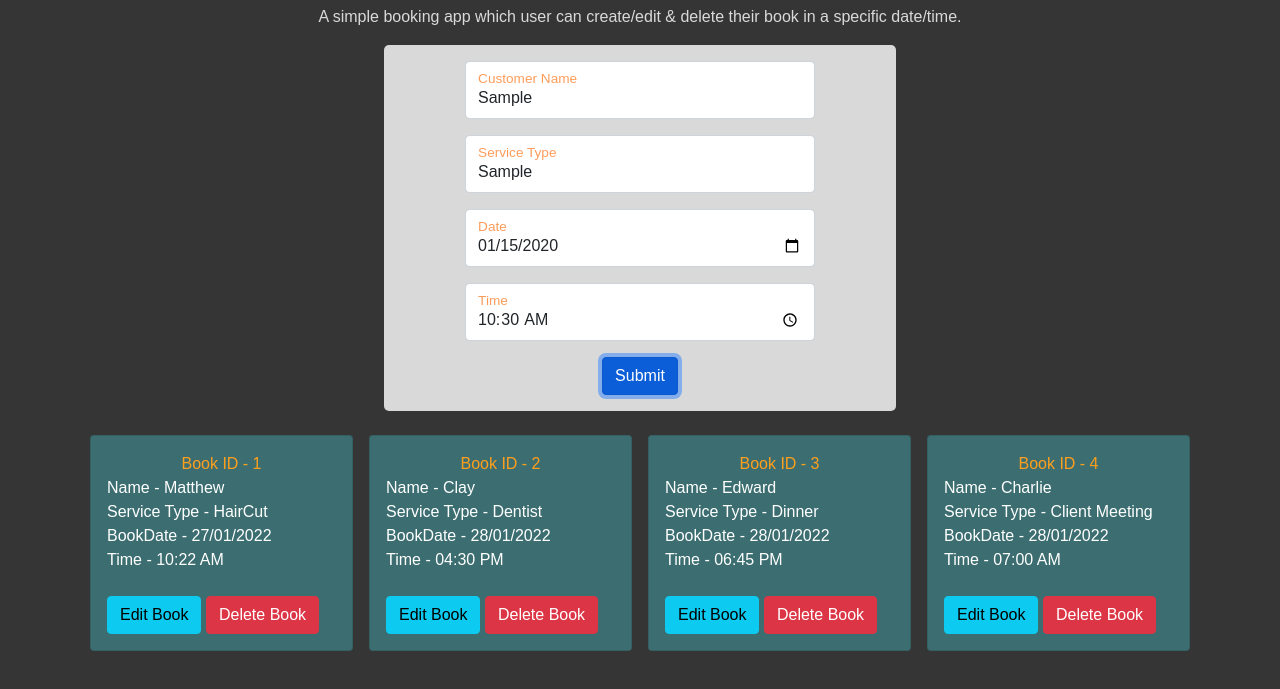
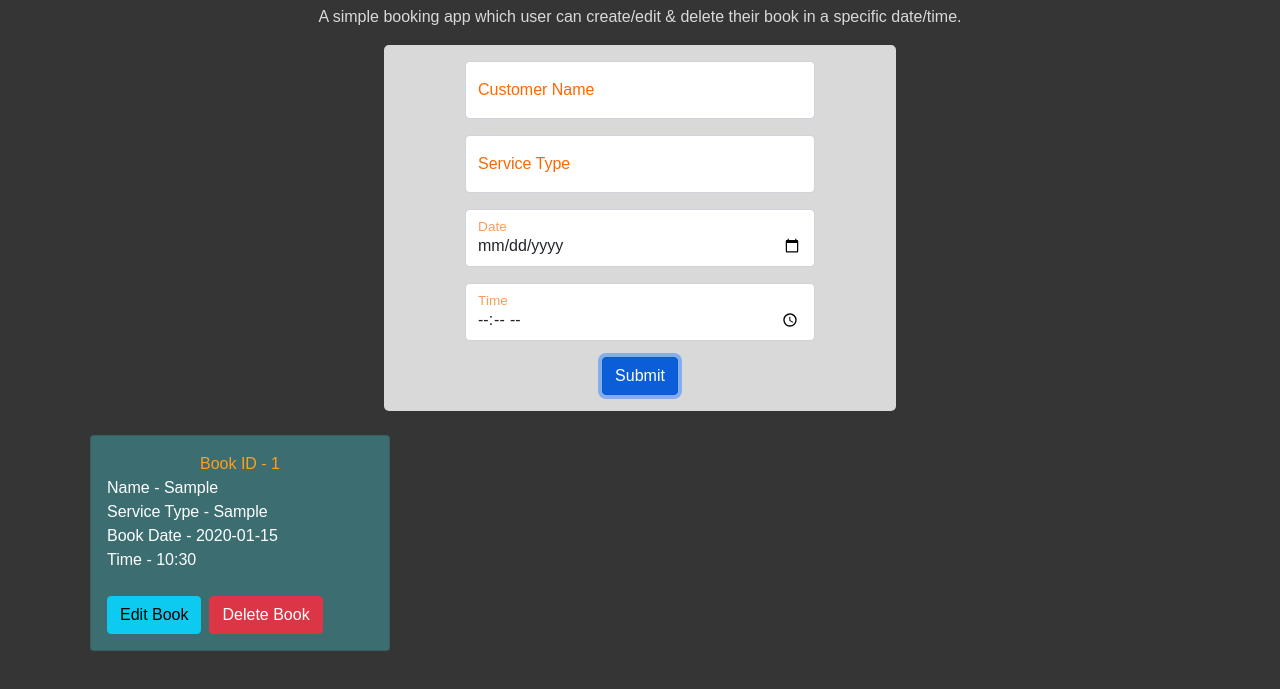
Before and after one commit to matthew-clay/simpleBookingApp-JS, a plain HTML site: page index.html in a window 1280 px wide. Both pictures are taken after typing "Sample", "Sample", "2020-01-15", "10:30" into the empty fields and a click on the button "Submit". Shown: the part 67-756 px from the top of the page. Drawn offline with nearby package versions, Linux system fonts and the light colour scheme; a web font is replaced by a local one.

Commit message:
added JS code for bookInfo previews

```diff
--- a/app.js
+++ b/app.js
@@ -7,19 +7,67 @@ const bookDateTag = document.querySelector("#bookDate");
 const bookTimeTag = document.querySelector("#bookTime");
 const btnSubmitTag = document.querySelector("#btnSubmit");
 
+
 const bookInfoContainerTag = document.querySelector('.bookInfoContainer');
 
-const saveCustomerBook = () => {
-	if (customerNameTag.value === "") {
-		alert('Name Required...');
-		return alert
+const clearPreviousInfo = (/*callback*/) => {
+	for (let i = 0; i < inputTags.length; i++) {
+		inputTags[i].value = "";
 	}
+	// callback();
 }
 
+const saveCustomerBook = () => {
+	if (customerNameTag.value === "" && serviceNameTag === "" && bookDateTag === "") {
+		alert('Input Field Required...');
+		return alert;
+	}
+	createShowBookedInfo();
+}
+
+
 window.addEventListener("load", () => {
+	clearPreviousInfo();
 });
 
 btnSubmitTag.addEventListener('click', saveCustomerBook);
 
+let counter = 0;
 const createShowBookedInfo = () => {
+	const cardTag = document.createElement('div')
+	cardTag.classList.add('card', 'p-3', 'm-2');
+
+	const bookTag = document.createElement('div')
+	bookTag.classList.add('text-center', 'bookID');
+	const newCounter = counter + 1;
+	bookTag.id = newCounter.toString();
+	bookTag.innerHTML = `Book ID - ${newCounter}`;
+
+	const showNameTag = document.createElement('div')
+	showNameTag.append(`Name - ${customerNameTag.value}`);
+
+	const showServiceTypeTag = document.createElement('div')
+	showServiceTypeTag.append(`Service Type - ${serviceNameTag.value}`);
+
+	const showDateInfoTag = document.createElement('div')
+	showDateInfoTag.append(`Book Date - ${bookDateTag.value}`)
+
+	const showTimeInfoTag = document.createElement('div')
+	showTimeInfoTag.append(`Time - ${bookTimeTag.value}`);
+
+	const editAndDeleteBookContainerTag = document.createElement('div')
+	editAndDeleteBookContainerTag.classList.add('btnContainer', 'mt-4')
+	const editBtnTag = document.createElement('button')
+	editBtnTag.classList.add('btn', 'btn-info')
+	editBtnTag.append('Edit Book');
+
+	const deleteBtnTag = document.createElement('button')
+	deleteBtnTag.classList.add('btn', 'btn-danger', 'ms-2')
+	deleteBtnTag.append('Delete Book');
+
+	editAndDeleteBookContainerTag.append(editBtnTag, deleteBtnTag);
+	cardTag.append(bookTag, showNameTag, showServiceTypeTag, showDateInfoTag, showTimeInfoTag, editAndDeleteBookContainerTag);
+	bookInfoContainerTag.append(cardTag);
+
+	clearPreviousInfo();
 }
--- a/index.html
+++ b/index.html
@@ -29,12 +29,12 @@
 	<div class="container d-flex flex-column align-items-center py-3 customerInfoContainer">
 		<!--customerName-->
 		<div class="form-floating mb-3">
-			<input class="form-control customerInput" id="customerName" placeholder="Enter your name..." type="text">
+			<input class="form-control customerInput" id="customerName" placeholder="" type="text">
 			<label class="lbl" for="customerName">Customer Name</label>
 		</div>
 		<!--serviceType-->
 		<div class="form-floating mb-3">
-			<input class="form-control customerInput" id="serviceName" placeholder="Enter service type..."
+			<input class="form-control customerInput" id="serviceName" placeholder=""
 			       type="text">
 			<label class="lbl" for="serviceName">Service Type</label>
 		</div>
@@ -56,55 +56,7 @@
 		</div>
 	</div>
 
-	<div class="bookInfoContainer mt-3 container d-flex">
-		<div class="card p-3 m-2">
-			<div class="text-center bookID">Book ID - 1</div>
-			<div>Name - Matthew</div>
-			<div>Service Type - HairCut</div>
-			<div>BookDate - 27/01/2022</div>
-			<div>Time - 10:22 AM</div>
-			<div class="btnContainer mt-4">
-				<button class="btn btn-info">Edit Book</button>
-				<button class="btn btn-danger">Delete Book</button>
-			</div>
-		</div>
-
-		<div class="card p-3 m-2">
-			<div class="text-center bookID">Book ID - 2</div>
-			<div>Name - Clay</div>
-			<div>Service Type - Dentist</div>
-			<div>BookDate - 28/01/2022</div>
-			<div>Time - 04:30 PM</div>
-			<div class="btnContainer mt-4">
-				<button class="btn btn-info">Edit Book</button>
-				<button class="btn btn-danger">Delete Book</button>
-			</div>
-		</div>
-
-		<div class="card p-3 m-2">
-			<div class="text-center bookID">Book ID - 3</div>
-			<div>Name - Edward</div>
-			<div>Service Type - Dinner</div>
-			<div>BookDate - 28/01/2022</div>
-			<div>Time - 06:45 PM</div>
-			<div class="btnContainer mt-4">
-				<button class="btn btn-info">Edit Book</button>
-				<button class="btn btn-danger">Delete Book</button>
-			</div>
-		</div>
-
-		<div class="card p-3 m-2">
-			<div class="text-center bookID">Book ID - 4</div>
-			<div>Name - Charlie</div>
-			<div>Service Type - Client Meeting</div>
-			<div>BookDate - 28/01/2022</div>
-			<div>Time - 07:00 AM</div>
-			<div class="btnContainer mt-4">
-				<button class="btn btn-info">Edit Book</button>
-				<button class="btn btn-danger">Delete Book</button>
-			</div>
-		</div>
-	</div>
+	<div class="bookInfoContainer mt-3 container d-flex flex-wrap"></div>
 </main>
 <footer>
 	<div></div>
```
